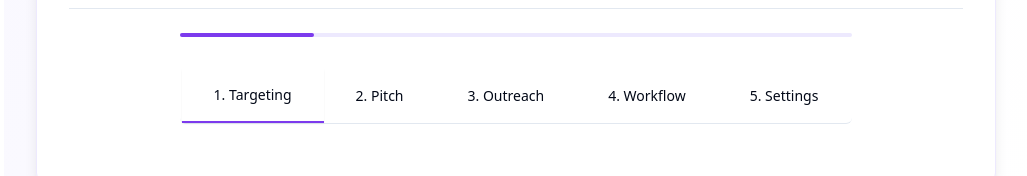
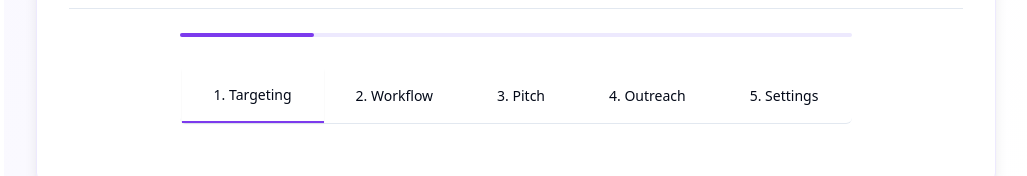
Before and after one commit to afilipiak25/agency-insight-portal, a React (Vite) app: page /campaigns/create in a window 1280 px wide. Shown: the part 2185-2361 px from the top of the page, without its empty margins (252-1279 px from the left). Built offline with nearby package versions, Linux system fonts and the light colour scheme.

Commit message:
Add workflow tab
Added a new tab for workflow to the campaign creation form, positioned before the pitch tab.

```diff
--- a/src/components/campaigns/CreateCampaignForm.tsx
+++ b/src/components/campaigns/CreateCampaignForm.tsx
@@ -17,7 +17,7 @@ export const CreateCampaignForm = () => {
   const [activeSection, setActiveSection] = useState<string>("targeting");
 
   const renderProgressBar = () => {
-    const steps = ["targeting", "pitch", "outreach", "workflow", "settings"];
+    const steps = ["targeting", "workflow", "pitch", "outreach", "settings"];
     const currentIndex = steps.indexOf(activeSection);
     const progress = ((currentIndex + 1) / steps.length) * 100;
 
@@ -82,22 +82,22 @@ export const CreateCampaignForm = () => {
                   1. Targeting
                 </TabsTrigger>
                 <TabsTrigger
+                  value="workflow"
+                  className="data-[state=active]:border-b-2 data-[state=active]:border-violet-600 rounded-none px-8 py-4 transition-all hover:bg-violet-50"
+                >
+                  2. Workflow
+                </TabsTrigger>
+                <TabsTrigger
                   value="pitch"
                   className="data-[state=active]:border-b-2 data-[state=active]:border-violet-600 rounded-none px-8 py-4 transition-all hover:bg-violet-50"
                 >
-                  2. Pitch
+                  3. Pitch
                 </TabsTrigger>
                 <TabsTrigger
                   value="outreach"
                   className="data-[state=active]:border-b-2 data-[state=active]:border-violet-600 rounded-none px-8 py-4 transition-all hover:bg-violet-50"
                 >
-                  3. Outreach
-                </TabsTrigger>
-                <TabsTrigger
-                  value="workflow"
-                  className="data-[state=active]:border-b-2 data-[state=active]:border-violet-600 rounded-none px-8 py-4 transition-all hover:bg-violet-50"
-                >
-                  4. Workflow
+                  4. Outreach
                 </TabsTrigger>
                 <TabsTrigger
                   value="settings"
```
